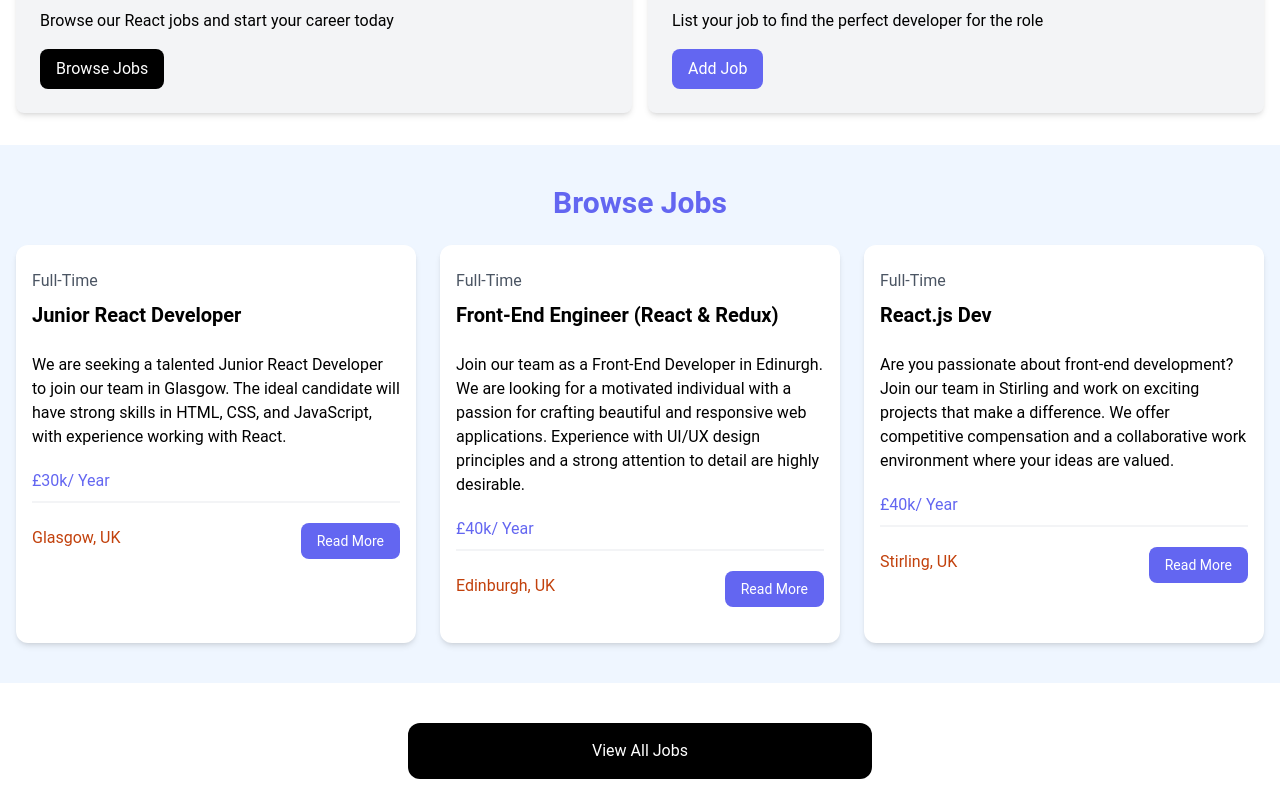
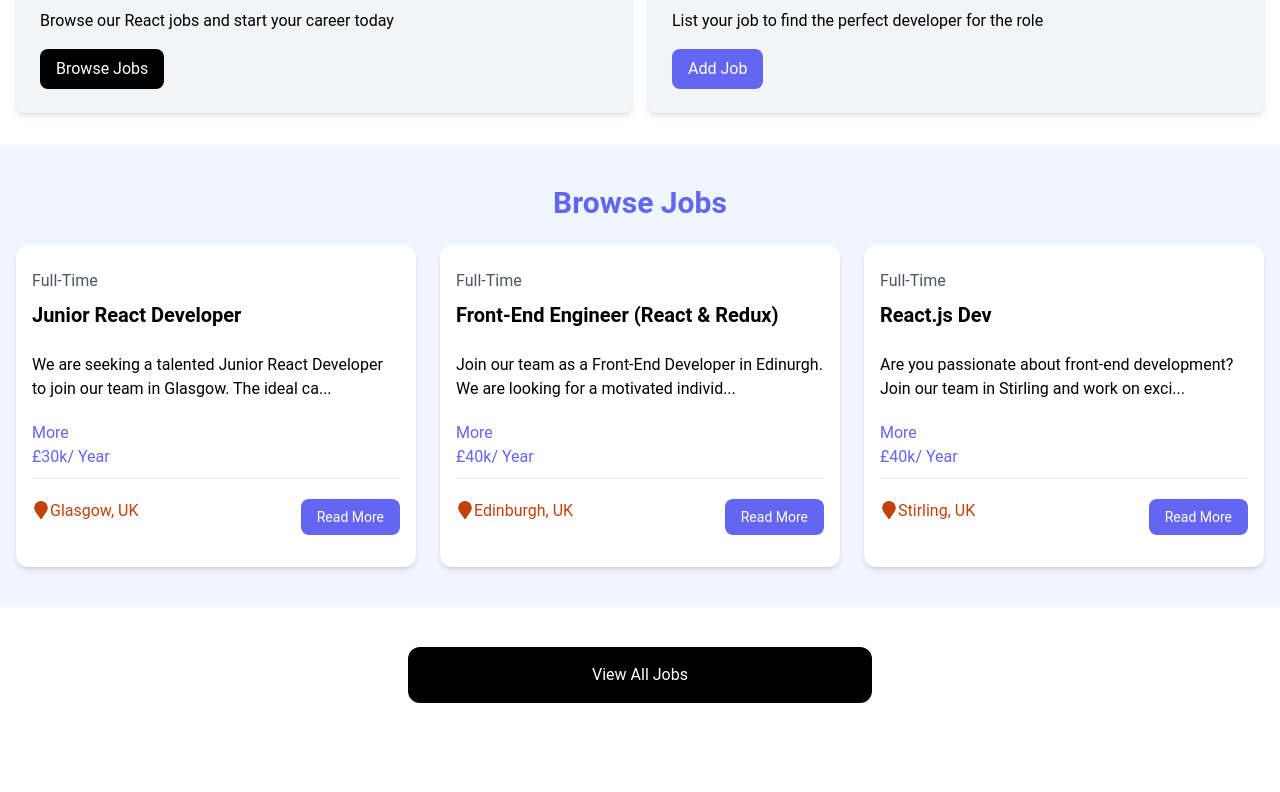
Before and after one commit to Dannycarey23/react_jobs, a React (Vite) app: page / in a window 1280 px wide. Shown: the part 464-1256 px from the top of the page. After the commit the page ends 1207 px from the top, so only its background shows below. Built offline with nearby package versions, Linux system fonts and the light colour scheme.

Commit message:
added state for the job listing and react icons

```diff
--- a/package.json
+++ b/package.json
@@ -11,7 +11,9 @@
   },
   "dependencies": {
     "react": "^18.2.0",
-    "react-dom": "^18.2.0"
+    "react-dom": "^18.2.0",
+    "react-icons": "^5.1.0",
+    "react-router-dom": "^6.23.0"
   },
   "devDependencies": {
     "@types/react": "^18.2.66",
--- a/src/components/JobListing.jsx
+++ b/src/components/JobListing.jsx
@@ -1,6 +1,16 @@
 import React from "react";
+import { useState } from "react";
+import { FaMapMarker } from "react-icons/fa";
 
 const JobListing = ({ job }) => {
+	const [showFullDescription, setShowFullDescription] = useState(false);
+
+	let description = job.description;
+
+	if (!showFullDescription) {
+		description = description.substring(0, 90) + "...";
+	}
+
 	return (
 		<div
 			className="bg-white rounded-xl shadow-md relative"
@@ -11,7 +21,12 @@
 					<h3 className="text-xl font-bold">{job.title}</h3>
 				</div>
 
-				<div className="mb-5">{job.description}</div>
+				<div className="mb-5">{description}</div>
+				<button
+					onClick={() => setShowFullDescription((prevState) => !prevState)}
+					className="text-indigo-500 mb5 hover:text-indigo-600">
+					{showFullDescription ? "Less" : "More"}
+				</button>
 
 				<h3 className="text-indigo-500 mb-2">{job.salary}/ Year</h3>
 
@@ -19,7 +34,7 @@
 
 				<div className="flex flex-col lg:flex-row justify-between mb-4">
 					<div className="text-orange-700 mb-3">
-						<i className="fa-solid fa-location-dot text-lg"></i>
+						<FaMapMarker className="inline text-lg mb-1" />
 						{job.location}
 					</div>
 					<a
--- a/src/components/ViewAllJobs.jsx
+++ b/src/components/ViewAllJobs.jsx
@@ -1,5 +1,3 @@
-import React from "react";
-
 const ViewAllJobs = () => {
 	return (
 		<section className="m-auto max-w-lg my-10 px-6">
```
Also changed, not shown: 1 other file (tests, documents, lock files or other folders).
